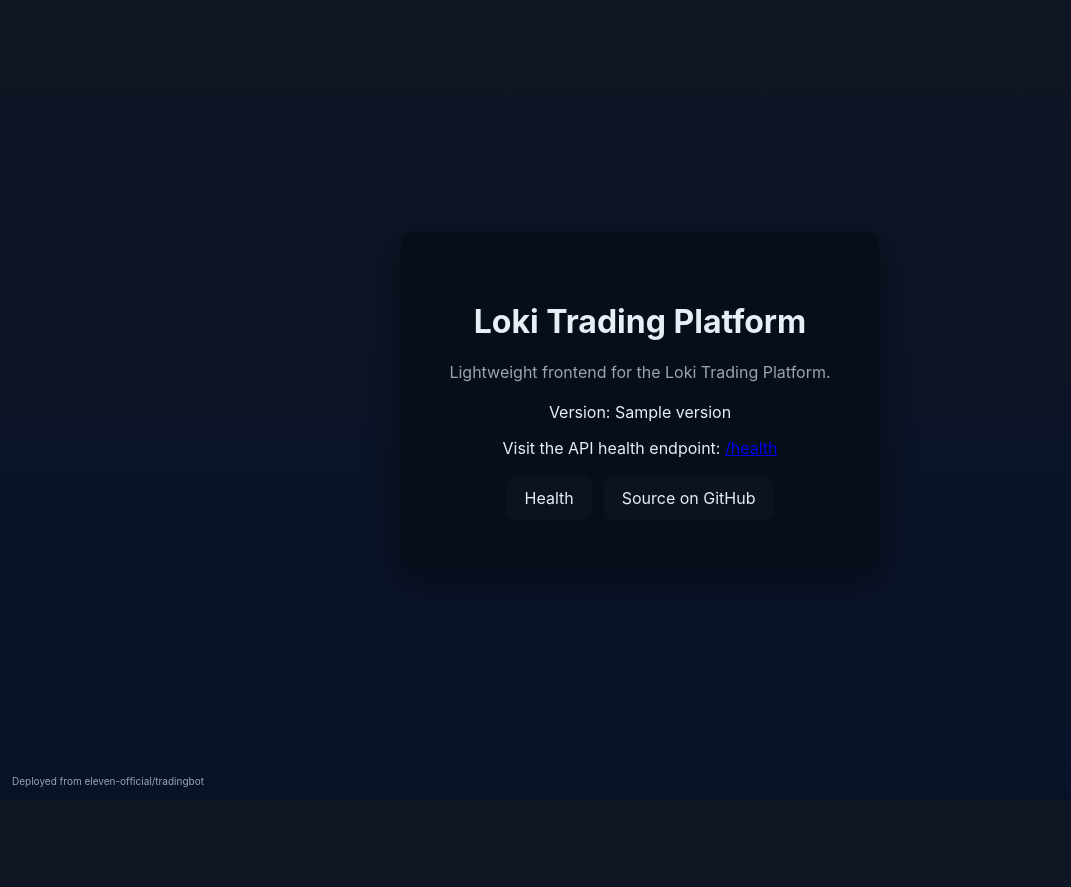
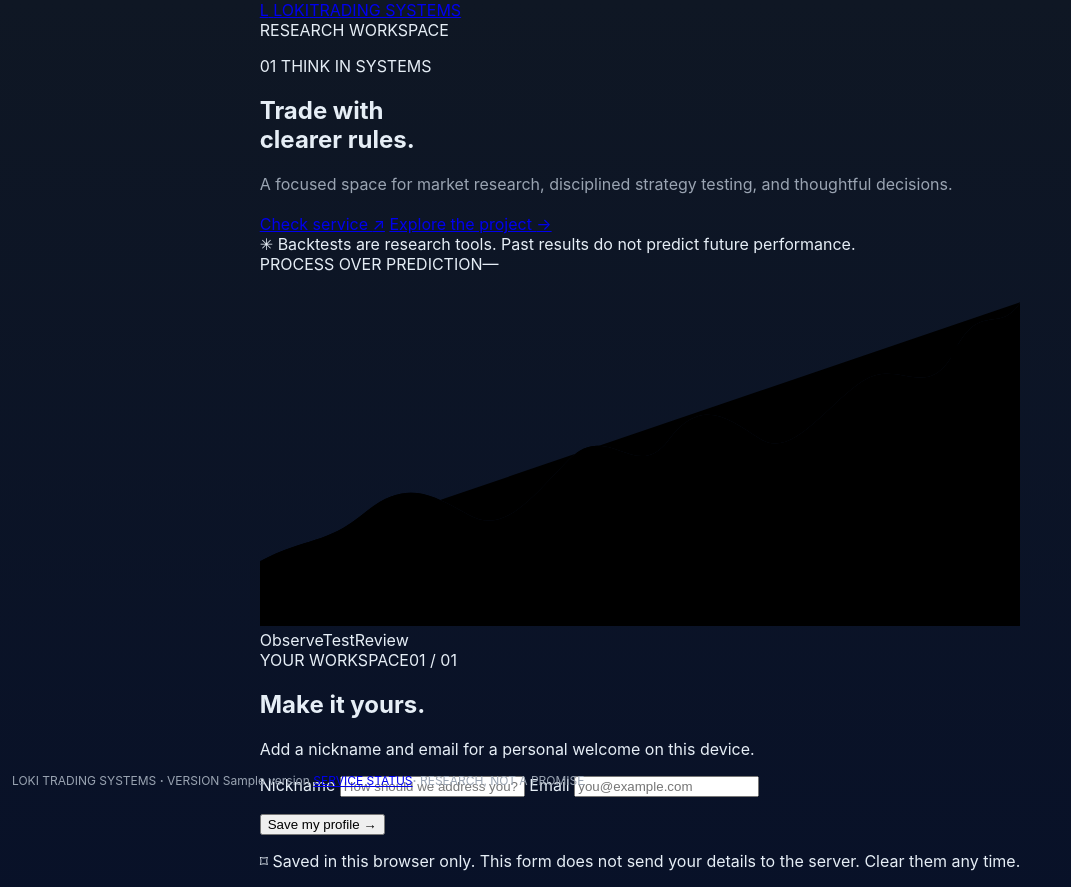
Before and after one commit to eleven-official/tradingbot, a Python web app: template templates/index.html in a window 1280 px wide. Shown: the whole page, without its empty margins (0-1071 px from the left). Before the commit the page ends 787 px from the top, so only its background shows below. Run offline with Jinja, Linux system fonts and the light colour scheme; the template is opened without the code that fills it: most values are stand-ins (such as "Sample title", 1, 10 or a date in 2020).

Commit message:
Improve personalized onboarding and verification

```diff
--- a/templates/index.html
+++ b/templates/index.html
@@ -2,23 +2,92 @@
 <html lang="en">
 <head>
   <meta charset="utf-8" />
-  <meta name="viewport" content="width=device-width,initial-scale=1" />
-  <title>Loki Trading Platform</title>
-  <link rel="stylesheet" href="/static/css/style.css">
+  <meta name="viewport" content="width=device-width, initial-scale=1" />
+  <meta name="theme-color" content="#080d14" />
+  <meta name="description" content="A calmer, rules-first trading workspace." />
+  <title>Loki — Trading workspace</title>
+  <link rel="stylesheet" href="/static/css/style.css" />
+  <script defer src="/static/js/profile.js"></script>
 </head>
 <body>
-  <main class="container">
-    <h1>Loki Trading Platform</h1>
-    <p class="lead">Lightweight frontend for the Loki Trading Platform.</p>
-    <p>Version: {{ version }}</p>
-    <p>Visit the API health endpoint: <a href="/health">/health</a></p>
-    <section class="links">
-      <a class="card" href="/health">Health</a>
-      <a class="card" href="https://github.com/eleven-official/tradingbot">Source on GitHub</a>
+  <main class="shell">
+    <header class="topbar">
+      <a class="brand" href="/" aria-label="Loki home">
+        <span class="brandMark" aria-hidden="true">L</span>
+        <span>LOKI<span class="brandSub">TRADING SYSTEMS</span></span>
+      </a>
+      <div class="modeTag"><span class="modeDot"></span> RESEARCH WORKSPACE</div>
+    </header>
+
+    <section class="hero" aria-labelledby="heroTitle">
+      <div class="heroCopy">
+        <p class="eyebrow"><span>01</span> THINK IN SYSTEMS</p>
+        <h1 id="heroTitle">Trade with<br /><span>clearer rules.</span></h1>
+        <p class="lead">A focused space for market research, disciplined strategy testing, and thoughtful decisions.</p>
+        <div class="heroLinks">
+          <a class="button buttonPrimary" href="/health">Check service <span aria-hidden="true">↗</span></a>
+          <a class="textLink" href="https://github.com/eleven-official/tradingbot">Explore the project <span aria-hidden="true">→</span></a>
+        </div>
+        <div class="noteLine"><span class="noteIcon" aria-hidden="true">✳</span> Backtests are research tools. Past results do not predict future performance.</div>
+      </div>
+
+      <div class="heroVisual" aria-hidden="true">
+        <div class="visualGlow"></div>
+        <div class="chartLabel"><span>PROCESS OVER PREDICTION</span><span>—</span></div>
+        <svg class="chart" viewBox="0 0 540 250" role="presentation">
+          <defs>
+            <linearGradient id="chartFill" x1="0" x2="0" y1="0" y2="1">
+              <stop offset="0" stop-color="#b9f27c" stop-opacity=".24" />
+              <stop offset="1" stop-color="#b9f27c" stop-opacity="0" />
+            </linearGradient>
+          </defs>
+          <path class="chartArea" d="M0 204 C34 186 46 193 75 169 S123 157 148 171 S191 161 219 132 S267 149 290 118 S332 102 355 117 S402 93 428 76 S474 92 493 55 S524 44 540 20 V250 H0 Z" />
+          <path class="chartLine" d="M0 204 C34 186 46 193 75 169 S123 157 148 171 S191 161 219 132 S267 149 290 118 S332 102 355 117 S402 93 428 76 S474 92 493 55 S524 44 540 20" />
+          <circle cx="493" cy="55" r="5" class="chartPoint" />
+          <path class="chartGrid" d="M0 60H540M0 120H540M0 180H540" />
+        </svg>
+        <div class="visualCaption"><span>Observe</span><i></i><span>Test</span><i></i><span>Review</span></div>
+      </div>
+
+      <section class="profileCard" aria-labelledby="profileHeading">
+        <div id="onboarding">
+        <div class="cardTopline"><span class="eyebrow">YOUR WORKSPACE</span><span class="stepCount">01 / 01</span></div>
+        <h2 id="profileHeading">Make it yours.</h2>
+        <p class="cardIntro">Add a nickname and email for a personal welcome on this device.</p>
+        <form id="profileForm" novalidate>
+          <label class="field">
+            <span>Nickname</span>
+            <input id="profileNickname" name="nickname" type="text" maxlength="32" autocomplete="nickname" required placeholder="How should we address you?" />
+          </label>
+          <label class="field">
+            <span>Email</span>
+            <input id="profileEmail" name="email" type="email" maxlength="254" autocomplete="email" required placeholder="you@example.com" />
+          </label>
+          <p class="formError" id="profileError" role="alert" aria-live="polite"></p>
+          <button class="button buttonPrimary saveButton" type="submit">Save my profile <span aria-hidden="true">→</span></button>
+        </form>
+        <p class="privacyNote"><span aria-hidden="true">⌑</span> Saved in this browser only. This form does not send your details to the server. Clear them any time.</p>
+      </div>
+
+      <div id="welcome" hidden>
+        <div class="cardTopline"><span class="eyebrow">YOUR WORKSPACE</span><span class="savedMark"><span></span> SAVED ON THIS DEVICE</span></div>
+        <div class="welcomeIcon" aria-hidden="true">✳</div>
+        <p class="eyebrow welcomeEyebrow">GOOD TO HAVE YOU HERE</p>
+        <h2 id="welcomeTitle">Welcome back.</h2>
+        <p class="cardIntro" id="welcomeDetail">Your personal workspace is ready on this device.</p>
+        <div class="welcomeActions">
+          <button class="button buttonSecondary" type="button" id="profileEdit">Edit profile</button>
+          <button class="button buttonQuiet" type="button" id="profileForget">Forget profile</button>
+        </div>
+        <p class="privacyNote"><span aria-hidden="true">⌑</span> Your profile remains in this browser and is not sent to the server.</p>
+        </div>
+      </section>
     </section>
+
+    <footer class="footer">
+      <span>LOKI TRADING SYSTEMS <b>·</b> VERSION {{ version }}</span>
+      <span><a href="/health">SERVICE STATUS</a><b>·</b> RESEARCH, NOT A PROMISE</span>
+    </footer>
   </main>
-  <footer>
-    <small>Deployed from eleven-official/tradingbot</small>
-  </footer>
 </body>
 </html>
```
